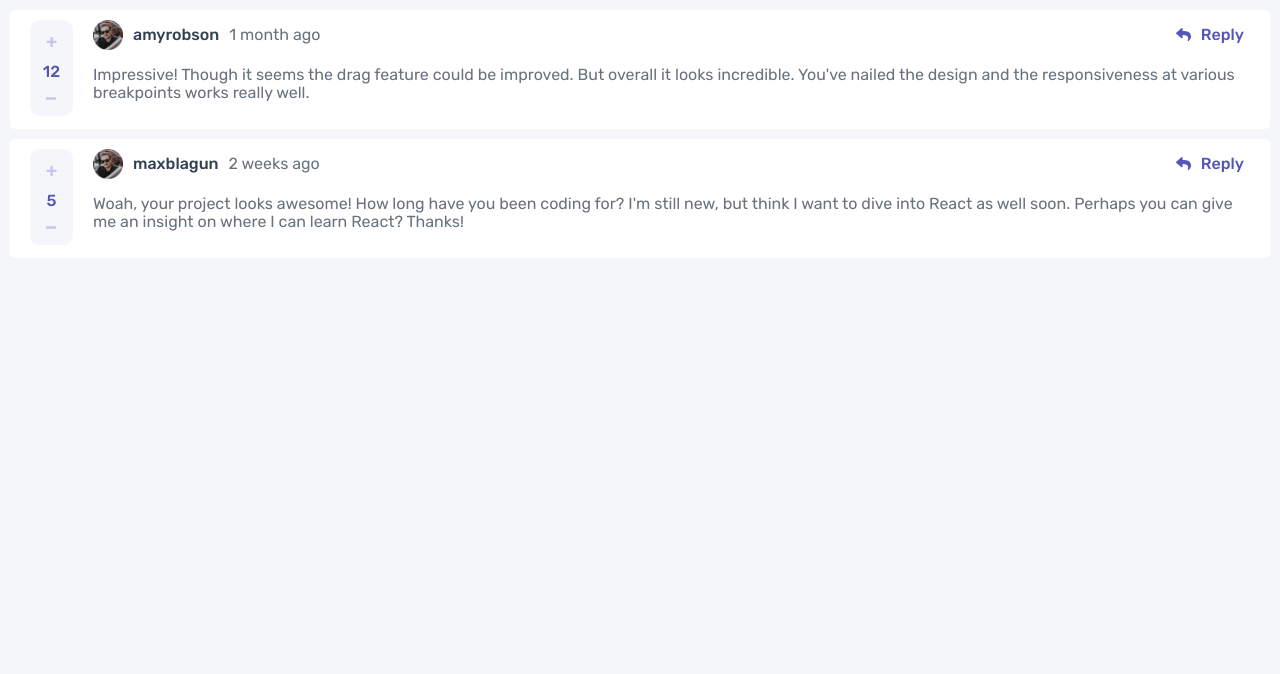
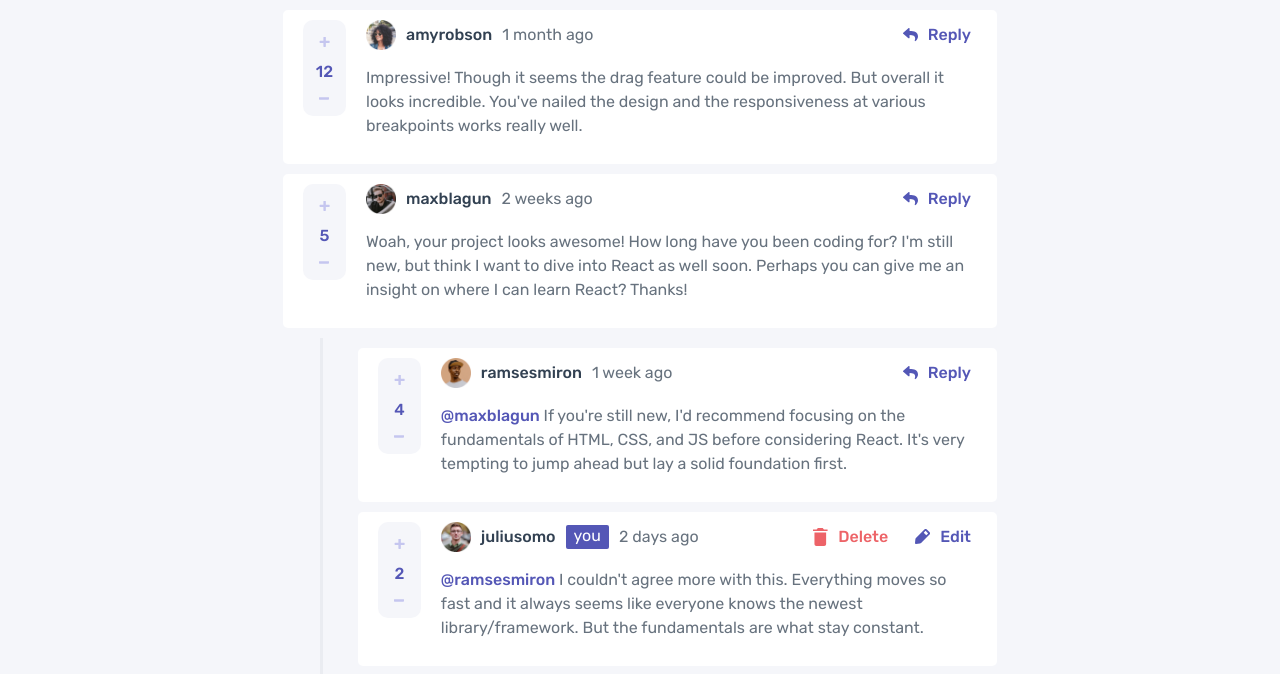
Before and after one commit to eyadfareh/interactive-comments-section, a React (Vite) app: page / in a window 1280 px wide. Shown: the top 674 px of the page. Built offline with nearby package versions, Linux system fonts and the light colour scheme.

Commit message:
adding new features for the comment component

```diff
--- a/src/App.scss
+++ b/src/App.scss
@@ -16,9 +16,13 @@ $w: hsl(0, 0%, 100%); // White
 body{
 	background-color:$vlg;
 }
+.App{
+	width:734px;
+	margin:auto;
+}
 .comment{
 	display:flex;
-	margin:10px; // TODO Remove for DEBUGGING
+	margin:10px;
 	padding:10px 0;
 	background-color:$w;
 	border-radius:5px;
@@ -59,12 +63,20 @@ body{
 					width:30px;
 					margin-right:10px;
 				}
-				span{
+				span.username{
 					margin-right:10px;
 					font-weight:500;
 					color:$db;
 				}
-				span:last-of-type{
+				span.you{
+					background-color:$mb;
+					margin-right:10px;
+					padding:2px 8px 4px;
+					border-radius:2px;
+					font-wight:bold;
+					color:$w;
+				}
+				span.date{
 					font-weight:400;
 					color: $gb;
 				}
@@ -79,13 +91,38 @@ body{
 				img{
 					margin-right:10px;
 				}
+				&.delete{
+					color: $sr;
+					margin-right:15px;
+				}
 			}
 		}
 		.comment-content{
+			span.tag{
+				color:$mb;
+				font-weight:500;
+			}
 			p{
 				color:$gb;
+				line-height:1.5;
 				font-size:16px;
 			}
 		}
 	}
 }
+.comment-container{
+	.replies-container{
+		display:flex;
+
+		.line-container{
+			width:175px;
+			.line{
+				width:3px;
+				height:100%;
+				background-color:$lg;
+				float:right;
+				margin-right:25px;
+			}
+		}
+	}
+}
--- a/src/components/Comment.jsx
+++ b/src/components/Comment.jsx
@@ -15,29 +15,61 @@ export default function Comment(props){
         <div className="comment-body">
           <div className="comment-header">
             <div>
-              <img src={`/images/avatars/image-maxblagun.${props.imageType}`} width="30" alt="Max Blagun" />
-              <span>{props.username}</span>
-              <span>{props.createdAt}</span>
+              <img src={props.image[props.imageType]} width="30" alt="Max Blagun" />
+              <span className="username">{props.username}</span>
+              {props.currentUser ? (
+                <span className="you">you</span>
+              ):""}
+              <span className="date">{props.createdAt}</span>
             </div>
             <div>
+              {props.currentUser ? (
+                <>
+                  <button className="delete">
+                    <img src="/images/icon-delete.svg" width="15" alt="Reply icon" />
+                    Delete
+                  </button>
+                  <button>
+                    <img src="/images/icon-edit.svg" width="15" alt="Reply icon" />
+                    Edit
+                  </button>
+                </>
+              ) : (
                 <button>
                   <img src="/images/icon-reply.svg" width="15" alt="Reply icon" />
                   Reply
                 </button>
+              )}
             </div>
           </div>
           <div className="comment-content">
-            <p>{props.content}</p>
+            <p>
+              {props.replyingTo ? (
+                <span className="tag">@{props.replyingTo} </span>
+              ) : ""}
+              {props.content}
+            </p>
           </div>
         </div>
       </div>
   )
+  if(props.commentType == "comment"){
     return (
       <div className="comment-container">
         {commentBody}
+        {props.children.length ? (
+          <div className="replies-container">
+            <div className="line-container">
+              <div className="line"></div>
+            </div>
             <div className="replies">
               {props.children}
             </div>
           </div>
+        ) : ""}
+      </div>
     )
+  }else if(props.commentType == "reply"){
+    return commentBody;
   }
+}
--- a/src/components/Comments.jsx
+++ b/src/components/Comments.jsx
@@ -9,8 +9,26 @@ export default function Comments(props){
           createdAt={comment.createdAt}
           score={comment.score}
           imageType={props.imageType}
+          currentUser={comment.user.username === props.currentUser.username}
+          image={comment.user.image}
           content={comment.content}
-        ></Comment>
+          commentType="comment"
+        >
+          {comment.replies.map(reply => (
+            <Comment
+              key={reply.id}
+              username={reply.user.username}
+              commentType="reply"
+              createdAt={reply.createdAt}
+              score={reply.score}
+              imageType={props.imageType}
+              replyingTo={reply.replyingTo}
+              currentUser={reply.user.username === props.currentUser.username}
+              image={reply.user.image}
+              content={reply.content}
+            ></Comment>
+          ))}
+        </Comment>
       ))}
     </div>
   )
```
Lines whose indentation alone changed are shown as unchanged.
